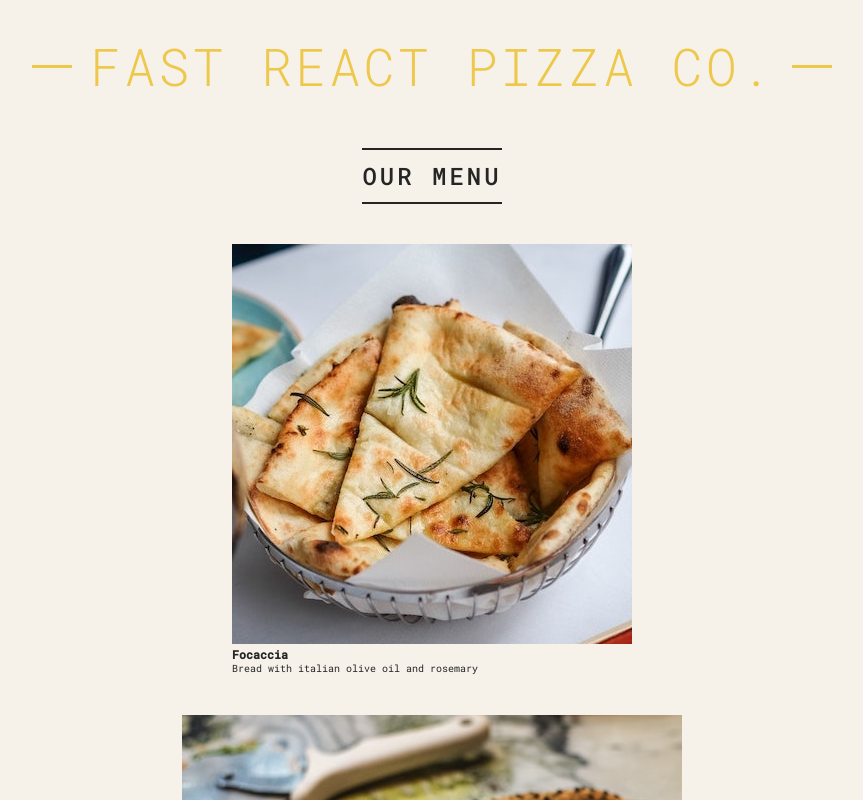
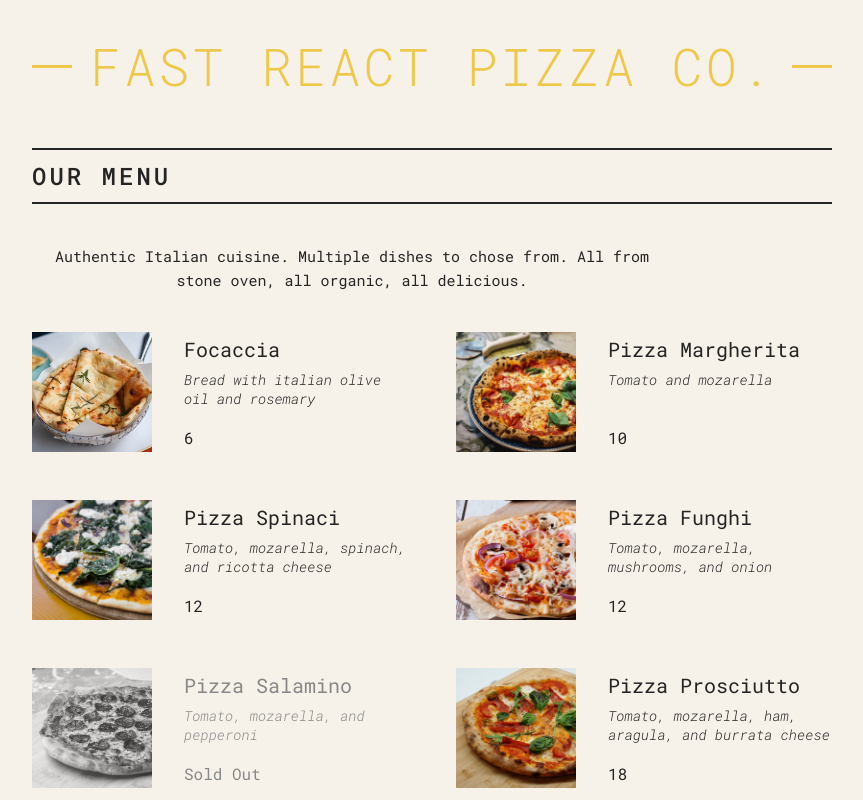
Before and after one commit to rishipgupta/pizza-menu, a React (Create React App) app: page / in a window 1280 px wide. Shown: the top 800 px of the page, without its empty margins (208-1071 px from the left). Built offline with nearby package versions, Linux system fonts and the light colour scheme.

Commit message:
Pizza-Menu project completed

```diff
--- a/public/index.html
+++ b/public/index.html
@@ -24,7 +24,7 @@
       work correctly both with client-side routing and a non-root public URL.
       Learn how to configure a non-root public URL by running `npm run build`.
     -->
-    <title>React App</title>
+    <title>Fast React Pizza Co.</title>
   </head>
   <body>
     <noscript>You need to enable JavaScript to run this app.</noscript>
--- a/src/App.js
+++ b/src/App.js
@@ -8,6 +8,7 @@ function App() {
       <Header />
       <Menu />
       <Footer />
+      <button className="btn">Order</button>
     </div>
   );
 }
--- a/src/components/Footer.js
+++ b/src/components/Footer.js
@@ -1,10 +1,15 @@
 import React from 'react'
-import Clock from './Clock';
+// import Clock from './Clock';
 
 const Footer = () => {
+  const hour = new Date().getHours();
+  const openHour = 9;
+  const closeHour = 22;
+  const isOpen = hour >= openHour && hour <= closeHour;
+
   return (
     <footer className='footer'>
-      We are currently open! <Clock />
+      {isOpen && <p>We're open till {closeHour}:00! Come visit us or Order online.</p>}
     </footer>
   )
 }
--- a/src/components/Menu.js
+++ b/src/components/Menu.js
@@ -1,22 +1,23 @@
 import React from 'react'
 import { pizzaData } from '../data'
-
+import PizzaComponent from './PizzaComponent';
 const Menu = () => {
   return (
     <main className='menu'>
       <h2>Our Menu</h2>
-      {pizzaData.map((pizza) => {
-        return (
-          <div>
-            {/* images are placed in public folder so that we can dynamically reference the path easily */}
-            <img src={pizza.photoName} alt={`${pizza.name}`} />
-            <h3>{pizza.name}</h3>
-            <p>{pizza.ingredients}</p>
-          </div>
-        )
-      })}
+      <p>Authentic Italian cuisine. Multiple dishes to chose from. All from stone oven, all organic, all delicious.</p>
+      <ul className='pizzas'>
+        {pizzaData.length > 0 && pizzaData.map((pizza) => {
+          return (
+            {/* <PizzaComponent name={pizza.name} ingredient={pizza.ingredients} price={pizza.price} photoName={pizza.photoName} /> */ },
+            <>
+              <PizzaComponent pizza={pizza} />
+            </>
+          )
+        })}
+      </ul>
     </main>
   )
 }
 
-export default Menu
+export default Menu;
--- /dev/null
+++ b/src/components/PizzaComponent.js
@@ -0,0 +1,36 @@
+import React from 'react'
+
+const PizzaComponent = (props) => {
+  console.log(props);
+  const { name, photoName, ingredients, price, soldOut } = props.pizza;
+
+  // let className = soldOut ? 'pizza sold-out' : 'pizza'
+
+  // if (soldOut) {
+  //   return (
+  //     <li className='pizza sold-out'>
+  //       {/* images are placed in public folder so that we can dynamically reference the path easily */}
+  //       <img src={photoName} alt={`${name}`} />
+  //       <div>
+  //         <h3>{name}</h3>
+  //         <p>{ingredients}</p>
+  //         <span>{price}</span>
+  //       </div>
+  //     </li>
+  //   )
+  // }
+
+  return (
+    <li className={`${soldOut ? 'pizza sold-out' : 'pizza'}`}>
+      {/* images are placed in public folder so that we can dynamically reference the path easily */}
+      <img src={photoName} alt={`${name}`} />
+      <div>
+        <h3>{name}</h3>
+        <p>{ingredients}</p>
+        <span>{`${soldOut ? 'Sold Out' : price}`}</span>
+      </div>
+    </li>
+  )
+}
+
+export default PizzaComponent;
--- a/src/index.css
+++ b/src/index.css
@@ -76,7 +76,7 @@ body {
 .menu {
   display: flex;
   flex-direction: column;
-  align-items: center;
+  /* align-items: center; */
   gap: 4rem;
 }
 
--- a/src/index.js
+++ b/src/index.js
@@ -1,7 +1,7 @@
 import React from 'react';
 import ReactDOM from 'react-dom/client';
 import App from './App';
-import './index.css';
+import "./index.css";
 
 const root = ReactDOM.createRoot(document.getElementById('root'));
 root.render(
```
